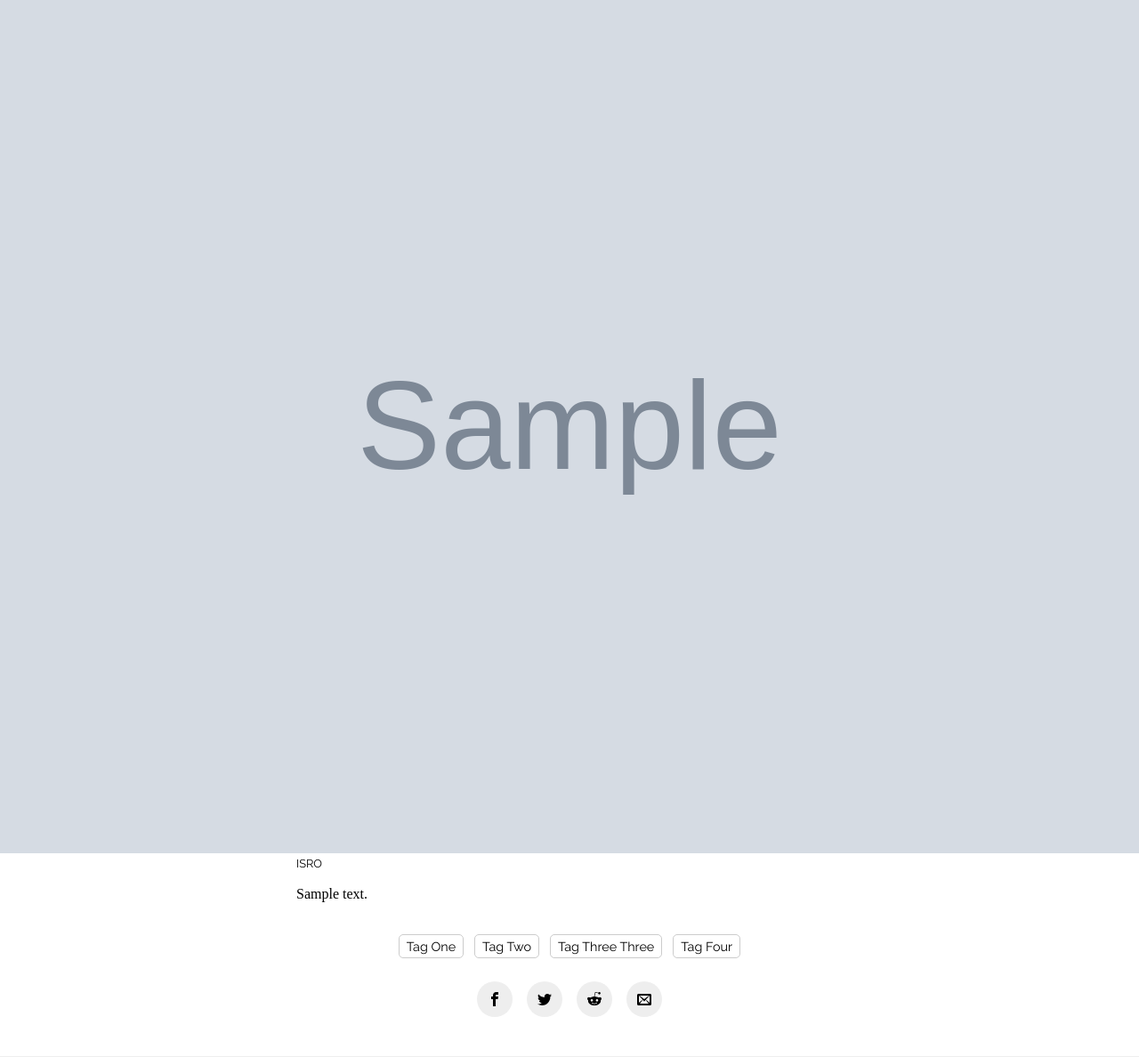
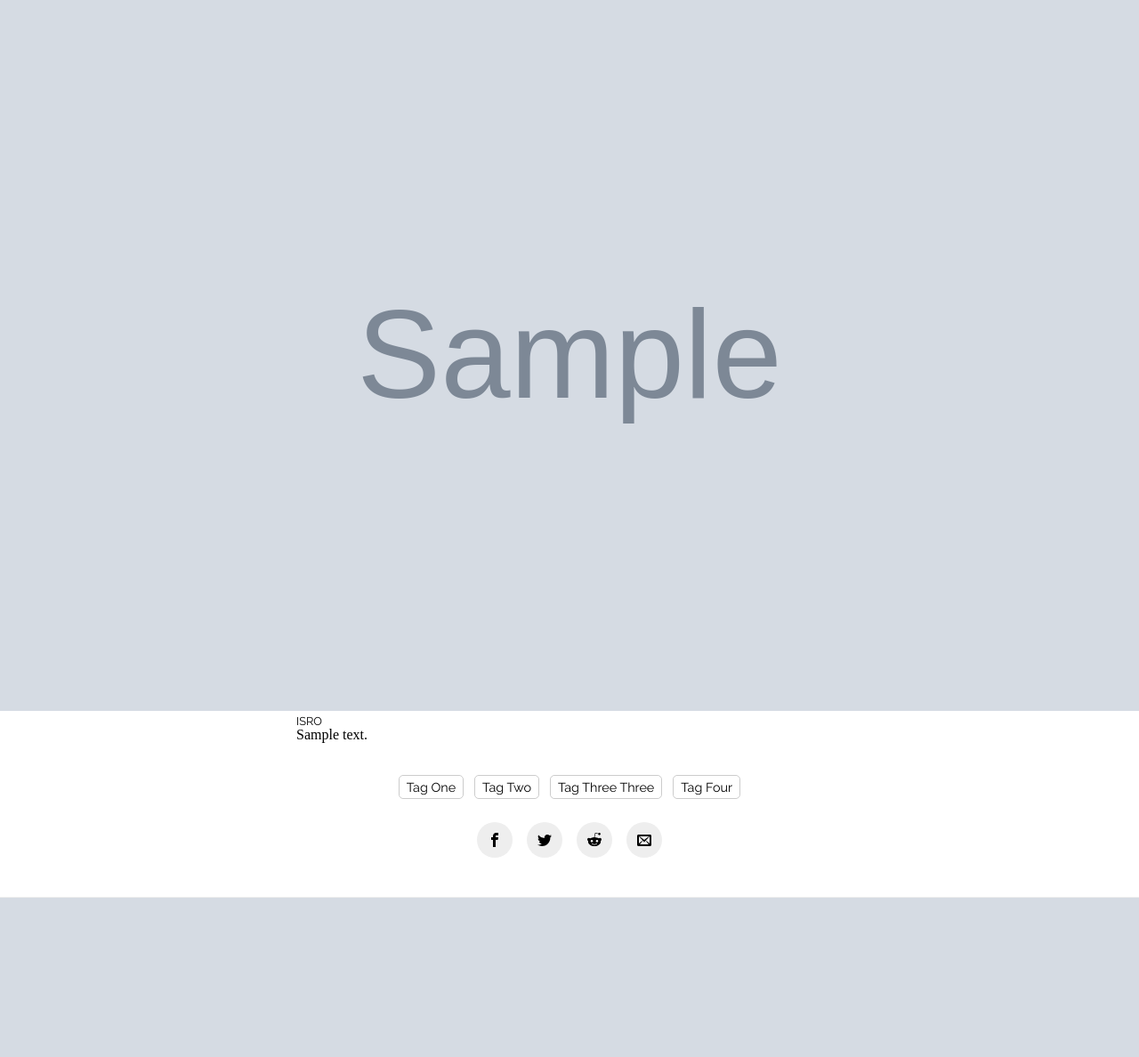
Before and after one commit to TheGeneralTech/inception_general_tech_website, a Django app: template generaltech/templates/generaltech/article.html in a window 1280 px wide. Shown: the part 295-1483 px from the top of the page at 89% size. After the commit the page ends 1304 px from the top, so only its background shows below. Run offline with Django 3.2, Linux system fonts and the light colour scheme; the template is opened without the code that fills it: most values are stand-ins (such as "Sample title", 1, 10 or a date in 2020); grey boxes marked "Sample" are stand-in pictures; parts of the project's set-up code (start-up, migrations or seed data) failed here and were passed over.

Commit message:
restricted article poster image height

```diff
--- a/generaltech/scss/_normal_articles.scss
+++ b/generaltech/scss/_normal_articles.scss
@@ -33,7 +33,6 @@
   object-fit: cover;
   border: $border_color solid 0;
   border-radius: $border_radius;
-  flex: unset;
 }
 .norm_article_cont summary h3,
 .norm_article_cont summary p {
--- a/generaltech/scss/article.scss
+++ b/generaltech/scss/article.scss
@@ -121,6 +121,9 @@ footer {
   #title_and_desc h1 {
     font-size: 2em;
   }
+  #a_title_image_cont {
+    height: 62.5vw;
+  }
   /* #article_header {
     flex-direction: row;
     align-items: stretch;
--- a/generaltech/settings_dev.py
+++ b/generaltech/settings_dev.py
@@ -3,4 +3,3 @@ from .settings import *
 DEBUG = True
 
 ALLOWED_HOSTS.append('localhost')
-ALLOWED_HOSTS.append('192.168.0.111')
--- a/generaltech/static/css/article.css
+++ b/generaltech/static/css/article.css
@@ -321,6 +321,9 @@ footer {
   #title_and_desc h1 {
     font-size: 2em;
   }
+  #a_title_image_cont {
+    height: 62.5vw;
+  }
   /* #article_header {
     flex-direction: row;
     align-items: stretch;
--- a/generaltech/static/css/author.css
+++ b/generaltech/static/css/author.css
@@ -221,9 +221,6 @@ header {
      object-fit: cover;
   border: #eee solid 0;
   border-radius: 5px;
-  -webkit-box-flex: unset;
-      -ms-flex: unset;
-          flex: unset;
 }
 
 .norm_article_cont summary h3,
--- a/generaltech/static/css/index.css
+++ b/generaltech/static/css/index.css
@@ -377,9 +377,6 @@ header {
      object-fit: cover;
   border: #eee solid 0;
   border-radius: 5px;
-  -webkit-box-flex: unset;
-      -ms-flex: unset;
-          flex: unset;
 }
 
 .norm_article_cont summary h3,
--- a/generaltech/static/css/tag.css
+++ b/generaltech/static/css/tag.css
@@ -221,9 +221,6 @@ header {
      object-fit: cover;
   border: #eee solid 0;
   border-radius: 5px;
-  -webkit-box-flex: unset;
-      -ms-flex: unset;
-          flex: unset;
 }
 
 .norm_article_cont summary h3,
```
